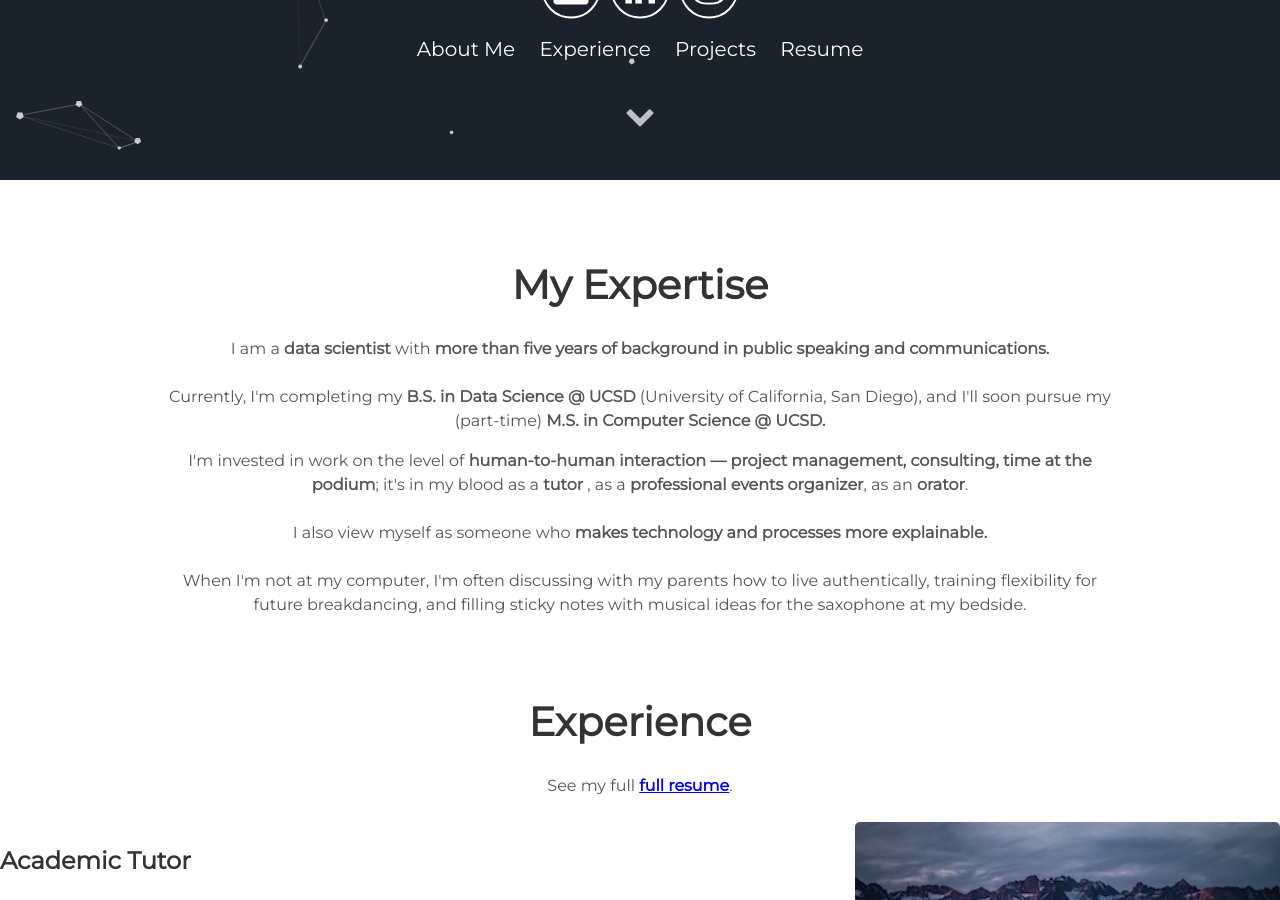
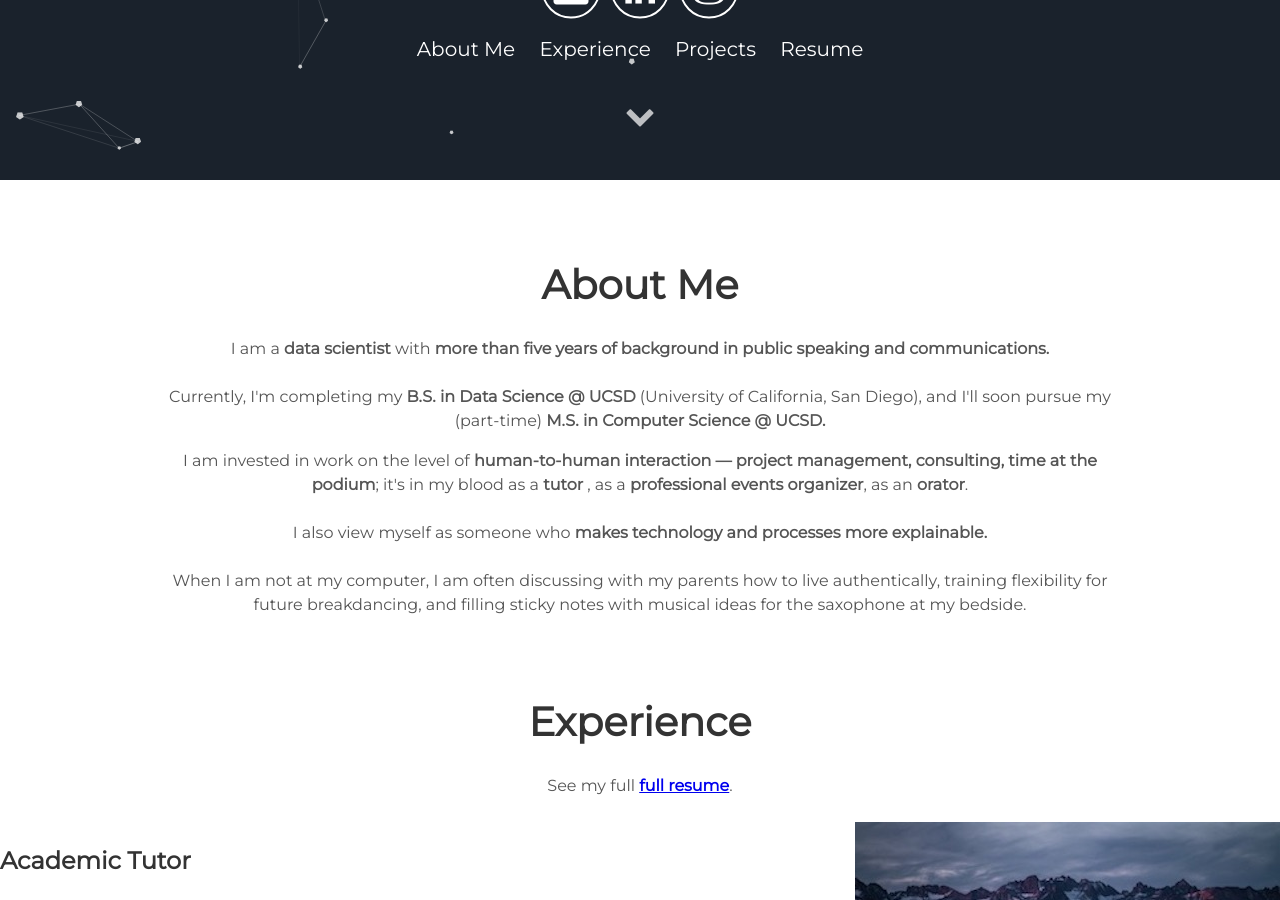
Before and after one commit to nickswetlin/nickswetlin, a Jekyll site: the page built from index.html, in a window 1280 px wide and 900 px high, scrolled down 720 px. Built offline with Jekyll 4.4.1, drawn with Linux system fonts in a browser that asks for light colours; some of the changed text lies outside the part shown.

Commit message:
eureka moment

```diff
--- a/_includes/about.html
+++ b/_includes/about.html
@@ -1,5 +1,5 @@
  <div class="user-details">
-  <h1> My Expertise </h1>
+  <h1> About Me </h1>
   <!-- <p> {{site.user_description}} </p> -->
   <p> I am a
     <b> data scientist </b>
@@ -12,7 +12,7 @@
     (University of California, San Diego), and I'll soon pursue my (part-time)<b> M.S. in Computer Science @ UCSD.</b>
   </p>
   <p>
-    I'm invested in work on the level of
+    I am invested in work on the level of
     <b>human-to-human interaction — project management, consulting, time at the podium</b>;
     it's in my blood as a <b>tutor</b>
     , as a <b> professional events organizer</b>,
@@ -22,7 +22,7 @@
     I also view myself as someone who <b>makes technology and processes more explainable.</b>
     <br>
     <br>
-    When I'm not at my computer, I'm often discussing with my parents how to live authentically, training flexibility for future breakdancing, and filling sticky notes with musical ideas for the saxophone at my bedside.
+    When I am not at my computer, I am often discussing with my parents how to live authentically, training flexibility for future breakdancing, and filling sticky notes with musical ideas for the saxophone at my bedside.
 
   </p>
 </div>
--- a/_includes/e-p.html
+++ /dev/null
@@ -1,58 +0,0 @@
-<div class="user-details">
-    <h1> Experience </h1>
-    <p>See my full <a href="{{ '/assets/docs/resume.pdf' | prepend: site.baseurl }}"><b>full resume</b></a>.</p>
-  </div>
-  <div class="user-projects">
-    <div class="images-right">
-      <img alt="mountains" src="{{ '/assets/img/mountains.jpg' | prepend: site.baseurl }}" />
-    </div>
-    <div class="contents">
-      <h3> Academic Tutor</h3>
-      <b>Tutor @ Halıcıoğlu Data Science Institute </b>
-      <p>Lorem ipsum dolor sit amet, consectetur adipisicing elit, sed do eiusmod tempor incididunt ut labore et dolore magna aliqua. Ut enim ad minim veniam, quis nostrud exercitation ullamco laboris nisi ut aliquip ex ea commodo consequat.</p>
-      <a class="projects-link" href="#">Check it out</a>
-    </div>
-  </div>
-  <div class="user-projects">
-    <div class="images-left">
-      <img alt="mountains" src="{{ '/assets/img/skate.jpg' | prepend: site.baseurl }}" />
-    </div>
-    <div class="contents-right">
-      <h3> Professional Events Coordinator </h3>
-      <ul>
-        <li> Featured Skills</li>
-      </ul>
-      <p>Lorem ipsum dolor sit amet, consectetur adipisicing elit, sed do eiusmod tempor incididunt ut labore et dolore magna aliqua. Ut enim ad minim veniam, quis nostrud exercitation ullamco laboris nisi ut aliquip ex ea commodo consequat.</p>
-      <a class="projects-link" href="#">Check it out</a>
-    </div>
-  </div>
-
-  <div class="user-details">
-    <h1> Featured Projects </h1>
-  </div>
-  <div class="user-projects">
-    <div class="images-right">
-      <img alt="mountains" src="{{ '/assets/img/mountains.jpg' | prepend: site.baseurl }}" />
-    </div>
-    <div class="contents">
-      <h3> Neural Network Capstone </h3>
-      <ul>
-        <li> Featured Skills</li>
-      </ul>
-      <p>Lorem ipsum dolor sit amet, consectetur adipisicing elit, sed do eiusmod tempor incididunt ut labore et dolore magna aliqua. Ut enim ad minim veniam, quis nostrud exercitation ullamco laboris nisi ut aliquip ex ea commodo consequat.</p>
-      <a class="project-link" href="#">Check it out</a>
-    </div>
-  </div>
-  <div class="user-projects">
-    <div class="images-left">
-      <img alt="mountains" src="{{ '/assets/img/skate.jpg' | prepend: site.baseurl }}" />
-    </div>
-    <div class="contents-right">
-      <h3> Project Title </h3>
-      <ul>
-        <li> Featured Skills</li>
-      </ul>
-      <p>Lorem ipsum dolor sit amet, consectetur adipisicing elit, sed do eiusmod tempor incididunt ut labore et dolore magna aliqua. Ut enim ad minim veniam, quis nostrud exercitation ullamco laboris nisi ut aliquip ex ea commodo consequat.</p>
-      <a class="project-link" href="#">Check it out</a>
-    </div>
-  </div>
--- /dev/null
+++ b/_includes/experience.html
@@ -0,0 +1,28 @@
+<div class="user-details">
+    <h1> Experience </h1>
+    <p>See my full <a href="{{ '/assets/docs/resume.pdf' | prepend: site.baseurl }}"><b>full resume</b></a>.</p>
+  </div>
+  <div class="user-experience">
+    <div class="images-right">
+      <img alt="mountains" src="{{ '/assets/img/mountains.jpg' | prepend: site.baseurl }}" />
+    </div>
+    <div class="contents">
+      <h3> Academic Tutor</h3>
+      <b>Tutor @ Halıcıoğlu Data Science Institute </b>
+      <p>Lorem ipsum dolor sit amet, consectetur adipisicing elit, sed do eiusmod tempor incididunt ut labore et dolore magna aliqua. Ut enim ad minim veniam, quis nostrud exercitation ullamco laboris nisi ut aliquip ex ea commodo consequat.</p>
+      <a class="experience-link" href="#">Check it out</a>
+    </div>
+  </div>
+  <div class="user-experience">
+    <div class="images-left">
+      <img alt="mountains" src="{{ '/assets/img/skate.jpg' | prepend: site.baseurl }}" />
+    </div>
+    <div class="contents-right">
+      <h3> Professional Events Coordinator </h3>
+      <ul>
+        <li> Featured Skills</li>
+      </ul>
+      <p>Lorem ipsum dolor sit amet, consectetur adipisicing elit, sed do eiusmod tempor incididunt ut labore et dolore magna aliqua. Ut enim ad minim veniam, quis nostrud exercitation ullamco laboris nisi ut aliquip ex ea commodo consequat.</p>
+      <a class="experience-link" href="#">Check it out</a>
+    </div>
+  </div>
--- a/_includes/footer.html
+++ b/_includes/footer.html
@@ -1,6 +1,6 @@
 <footer class="footer">
     <p>&copy; {{site.username}}</p>
-    <p>Build with Jekyll and <span class="love">❤</span> by <a href="https://github.com/nrandecker">Nathan Randecker</a></p>
+    <p>Built with Jekyll and <span class="love">❤</span> theme by <a href="https://github.com/nrandecker">Nathan Randecker</a></p>
 </footer>
 <script src="//cdn.jsdelivr.net/particles.js/2.0.0/particles.min.js"></script>
 <script src="{{ '/assets/js/sweet-scroll.min.js' | prepend: site.baseurl }}"></script>
--- a/_layouts/default.html
+++ b/_layouts/default.html
@@ -8,8 +8,12 @@
         {% include about.html %}
       </section>
 
-      <section>
-        {% include e-p.html %}
+      <section id="experience">
+        {% include experience.html %}
+      </section>
+
+      <section id="projects">
+        {% include projects.html %}
       </section>
 
         {{ content }}
```
Also changed, not shown: src/styles/_experience.scss (added, +101 -0 lines).
